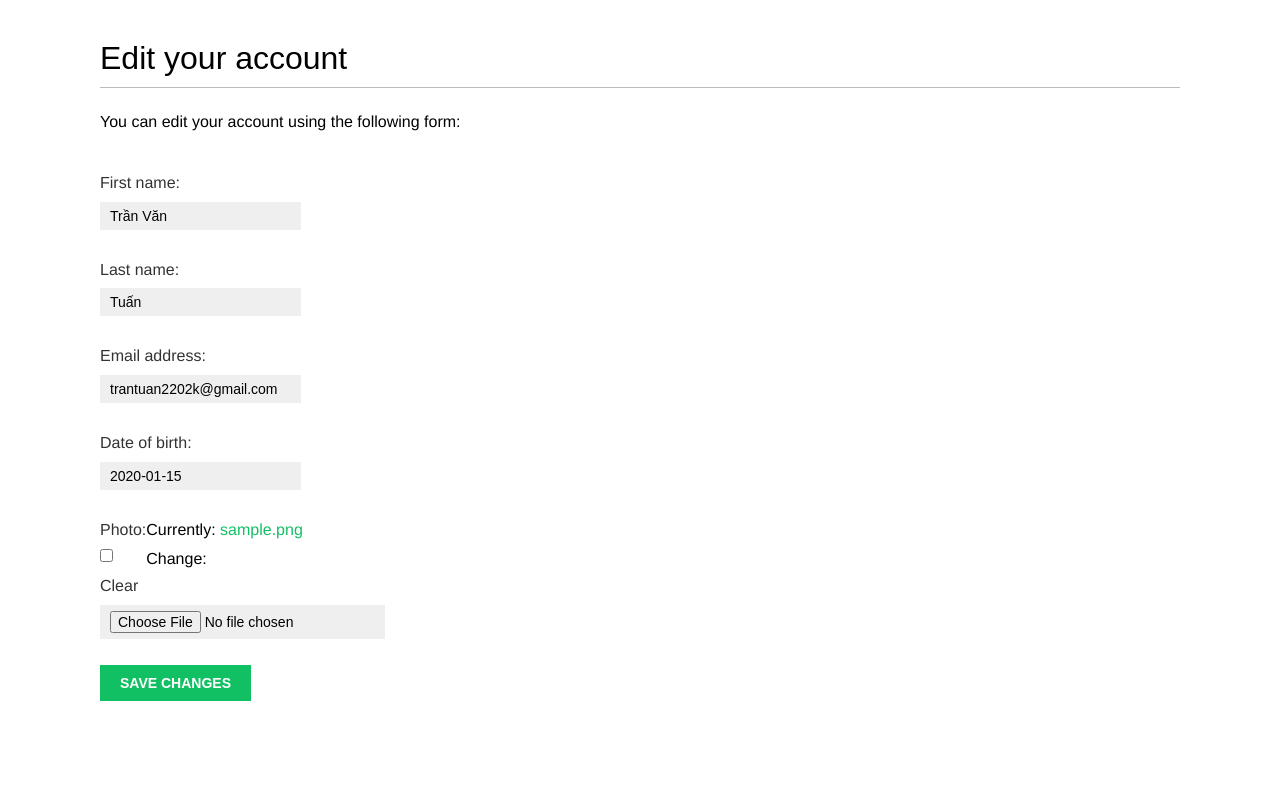
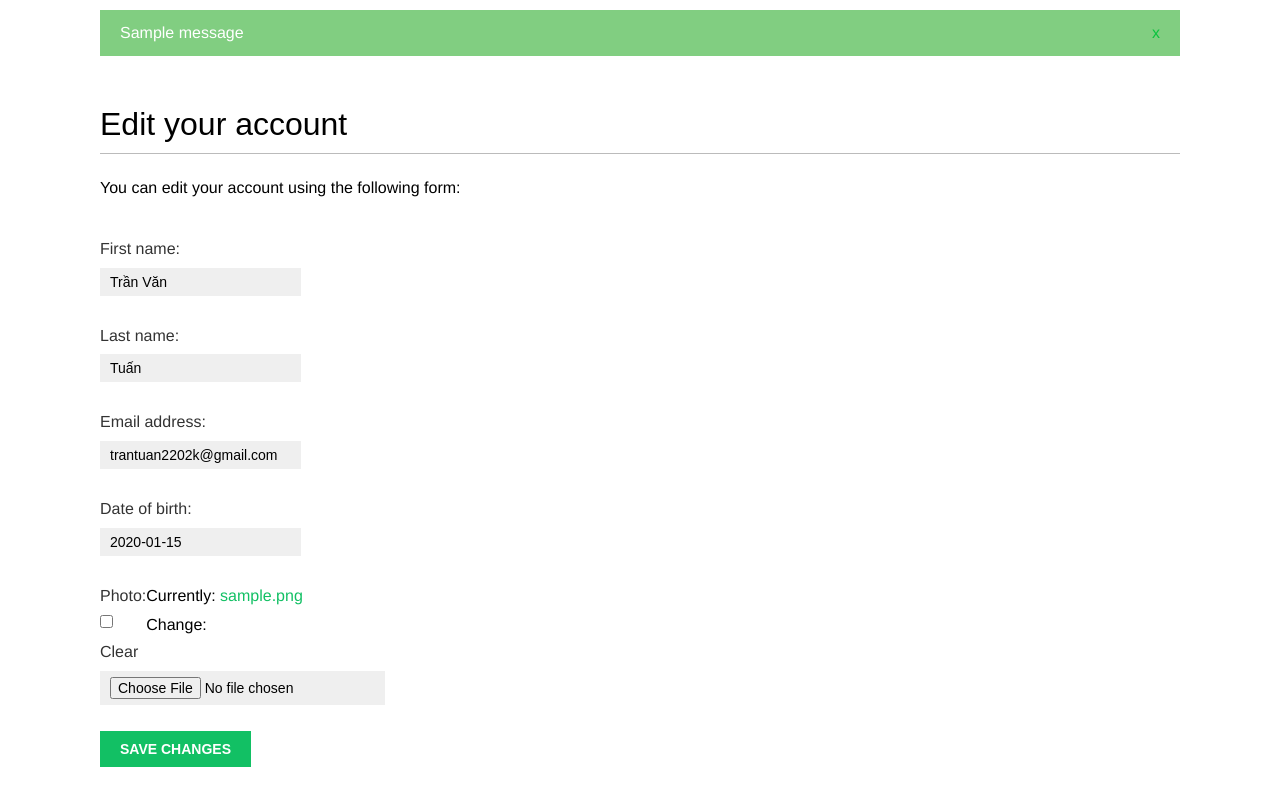
Before and after one commit to chwenjun225/Webs, a Django app: page /account/edit/ in a window 1280 px wide. Shown: the part 48-840 px from the top of the page. Before the commit the page ends 749 px from the top, so only its background shows below. Run offline with Django 4.2, Linux system fonts and the light colour scheme; a user stored in the database is signed in; tables that the repository leaves empty hold one stand-in row (values such as "Sample post"); one stand-in notice (Sample message) is shown; some web fonts are replaced.

Commit message:
Add message notifications for profile updates; implement success and error messages in the edit view

```diff
--- a/Bookmarks/account/templates/base.html
+++ b/Bookmarks/account/templates/base.html
@@ -33,6 +33,16 @@
 			{% endif %}
 			</span>
 		</div>
+		{% if messages %}
+			<ul class="messages">
+				{% for message in messages %}
+					<li class="{{ message.tags }}">
+						{{ message|safe }}
+						<a href="#" class="close">x</a>
+					</li>
+				{% endfor %}
+			</ul>
+		{% endif %}
 		<div id="content">
 			{% block content %}
 			{% endblock %}
--- a/Bookmarks/account/views.py
+++ b/Bookmarks/account/views.py
@@ -1,3 +1,4 @@
+from django.contrib import messages
 from django.contrib.auth.decorators import login_required
 from django.contrib.auth import authenticate, login
 from django.http import HttpResponse
@@ -78,6 +79,12 @@ def edit(request):
 		if user_form.is_valid() and profile_form.is_valid():
 			user_form.save()
 			profile_form.save()
+			messages.success(
+				request,
+				'Profile updated successfully'
+			)
+		else:
+			messages.error(request, 'Error updating your profile')
 	else:
 		user_form = UserEditForm(instance=request.user)
 		profile_form = ProfileEditForm(instance=request.user.profile)
```
